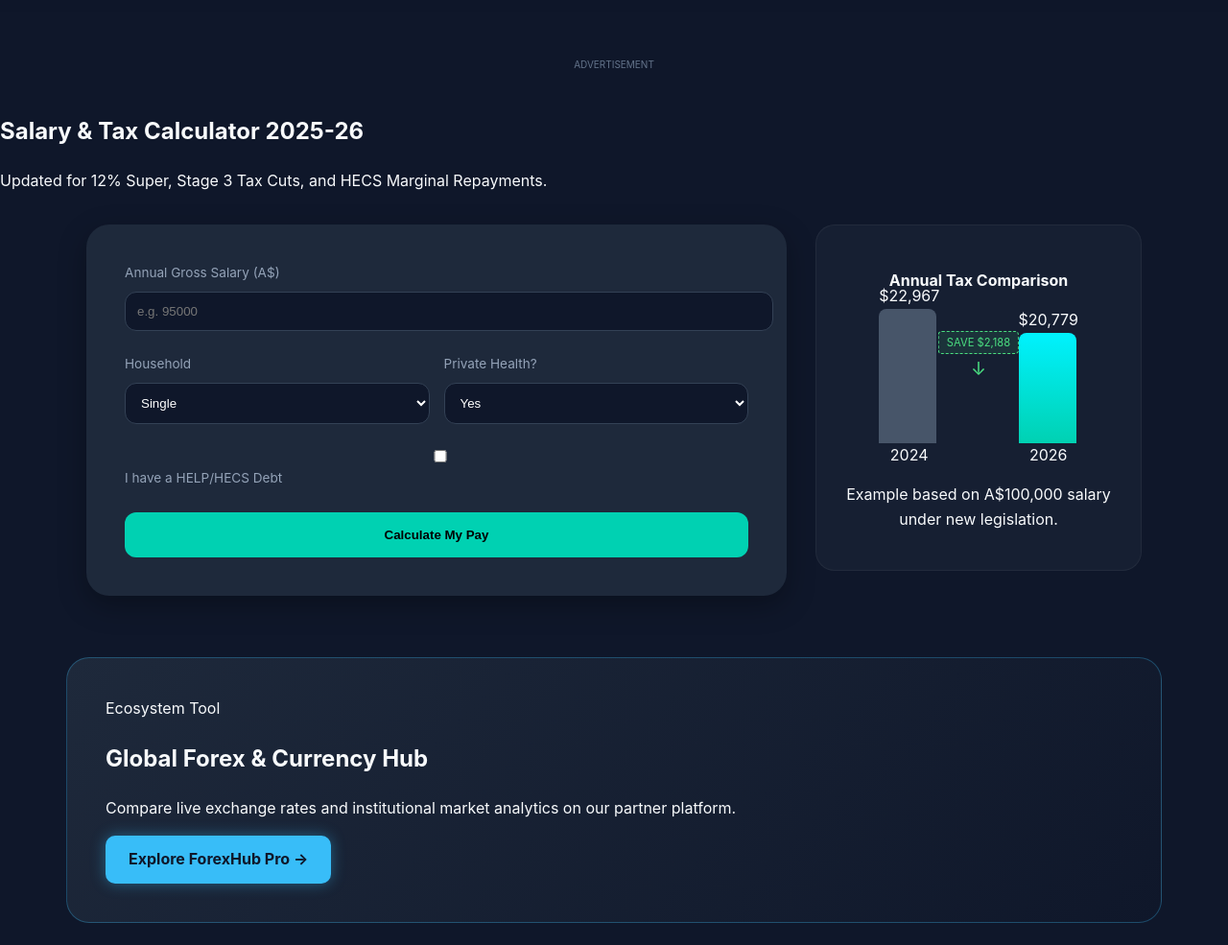
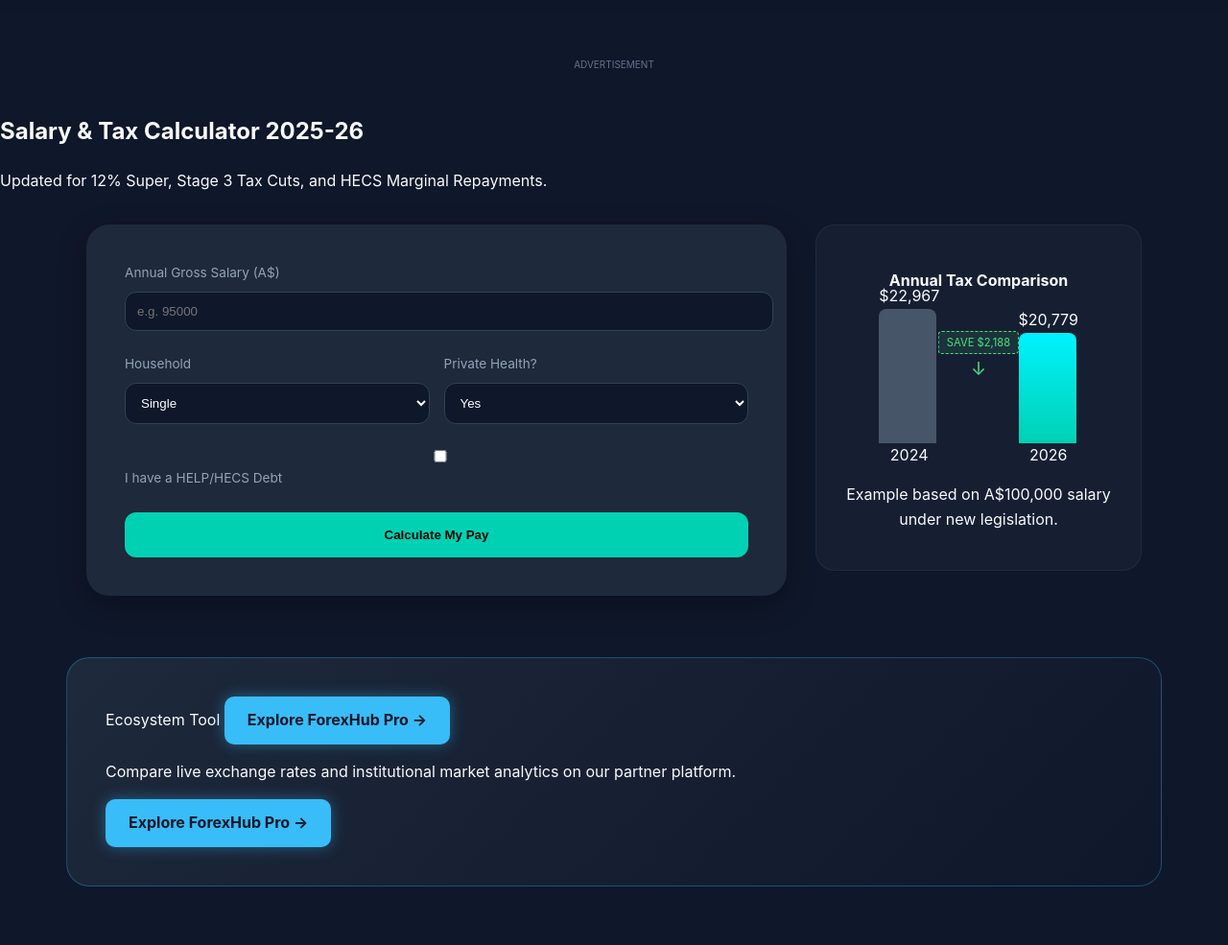
Before and after one commit to cursor86/Pay-check-AU, a plain HTML site: page index.html in a window 1280 px wide. Shown: the part 77-1062 px from the top of the page at 96% size. Drawn offline with Linux system fonts and the light colour scheme.

Commit message:
Update index.html

```diff
--- a/index.html
+++ b/index.html
@@ -119,7 +119,11 @@
             <div class="promo-card">
                 <div class="promo-text">
                     <span class="badge">Ecosystem Tool</span>
-                    <h2>Global Forex & Currency Hub</h2>
+                    <!-- Inside the Navbar or the Promo Card -->
+<a href="https://github.io" target="_blank" class="btn-glow">
+    Explore ForexHub Pro →
+</a>
+
                     <p>Compare live exchange rates and institutional market analytics on our partner platform.</p>
                     <a href="https://github.io" target="_blank" class="btn-glow">Explore ForexHub Pro →</a>
                 </div>
```
